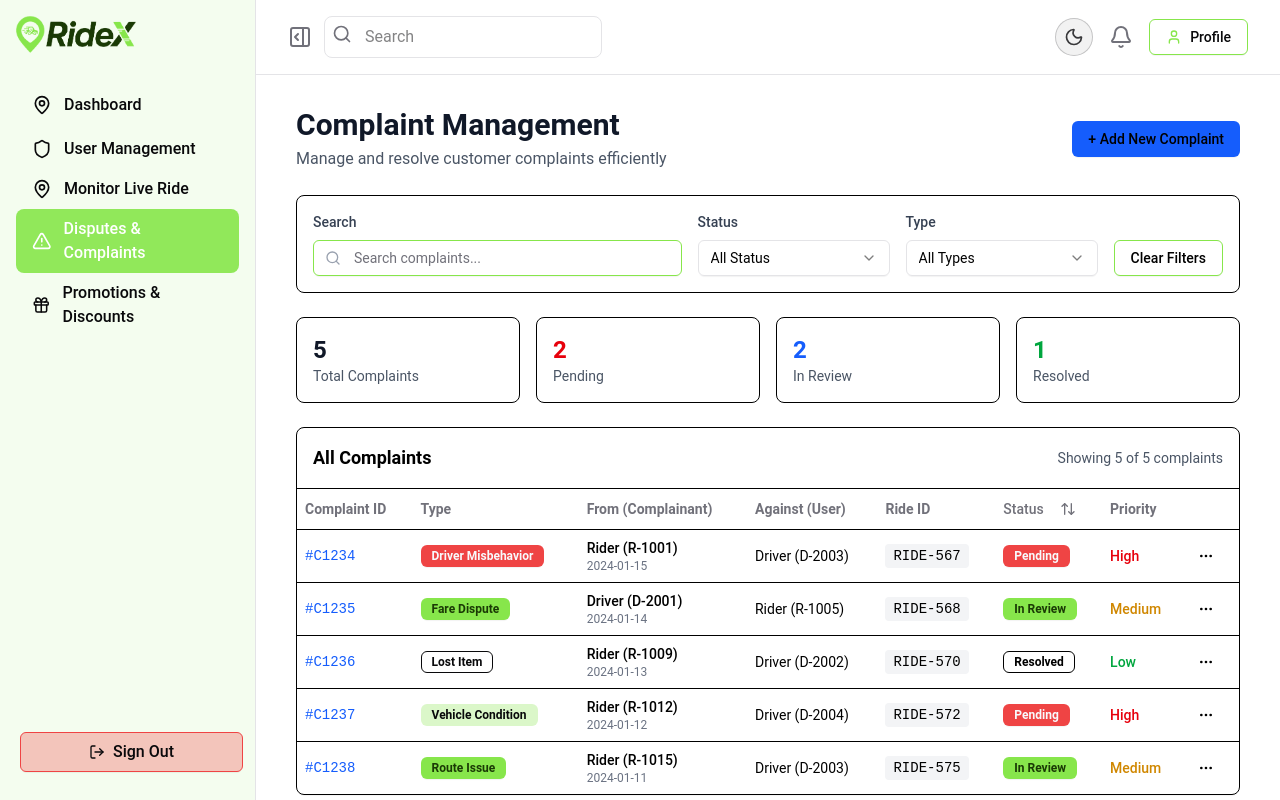
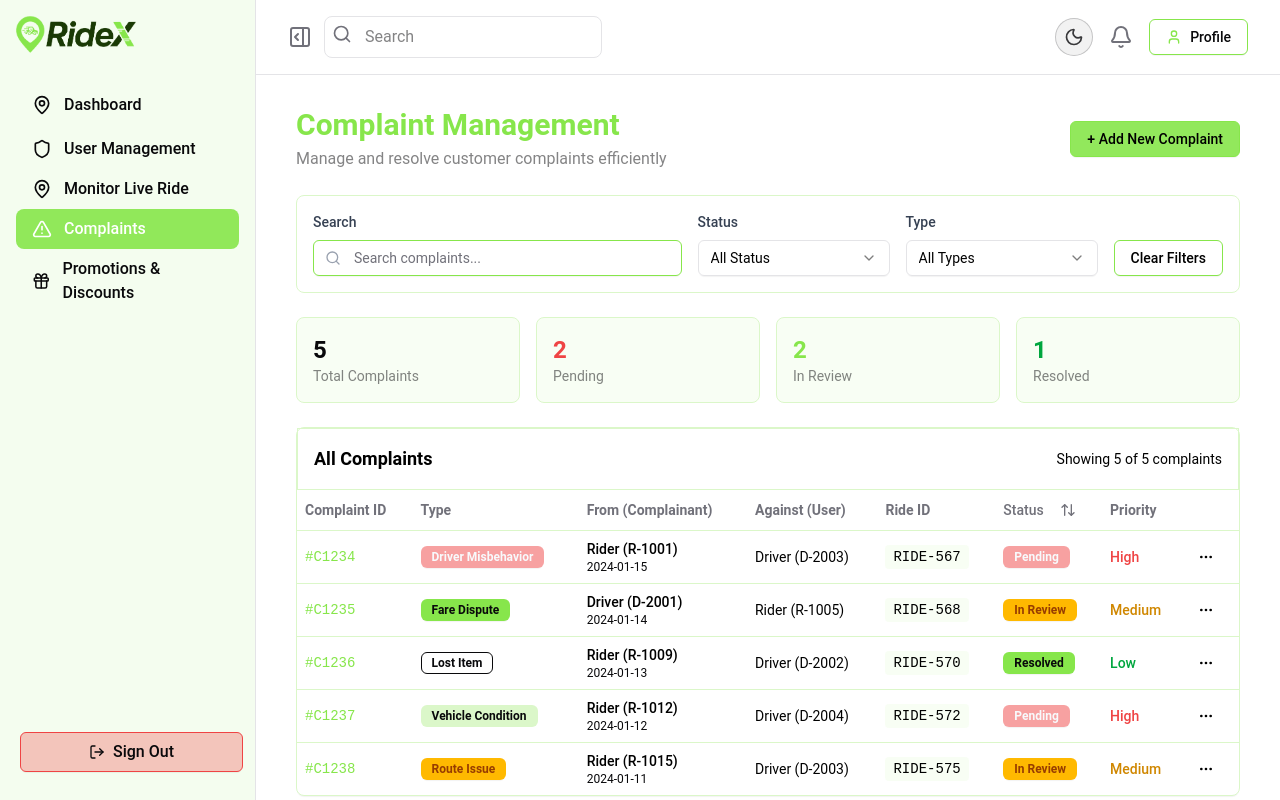
Before and after one commit to rubel6610/RideX-Frontend, a Next.js app: page /dashboard/admin/disputes-complaints in a window 1280 px wide. Built offline with nearby package versions, Linux system fonts and the light colour scheme; no server answers; sample sign-in values are in the browser's storage.

Commit message:
done: complaints route

```diff
--- a/src/app/dashboard/Components/adminDashboard/AdminDashboard.jsx
+++ b/src/app/dashboard/Components/adminDashboard/AdminDashboard.jsx
@@ -40,7 +40,7 @@ const AdminDashboard = () => {
             : "text-foreground hover:bg-primary/10 hover:text-primary"
         }`}
       >
-        <AlertTriangle className="w-5 h-5" /> Disputes & Complaints
+        <AlertTriangle className="w-5 h-5" /> Complaints
       </Link>
 
       {/* Promotions & Discounts */}
--- a/src/app/dashboard/admin/disputes-complaints/page.jsx
+++ b/src/app/dashboard/admin/disputes-complaints/page.jsx
@@ -99,7 +99,7 @@ export default function DisputesAndComplaints() {
       accessorKey: 'id',
       header: 'Complaint ID',
       cell: ({ row }) => (
-        <span className="font-mono font-medium text-blue-600">{row.getValue('id')}</span>
+        <span className="font-mono font-medium text-primary">{row.getValue('id')}</span>
       ),
     },
     {
@@ -113,7 +113,7 @@ export default function DisputesAndComplaints() {
         if (type.includes('Fare Dispute')) variant = 'default';
         if (type.includes('Lost Item')) variant = 'outline';
         if (type.includes('Vehicle')) variant = 'secondary';
-        if (type.includes('Route')) variant = 'default';
+        if (type.includes('Route')) variant = 'warning';
 
         return <Badge variant={variant}>{type}</Badge>;
       },
@@ -124,7 +124,7 @@ export default function DisputesAndComplaints() {
       cell: ({ row }) => (
         <div>
           <div className="font-medium">{row.getValue('from')}</div>
-          <div className="text-xs text-gray-500">{row.original.date}</div>
+          <div className="text-xs text-foreground">{row.original.date}</div>
         </div>
       ),
     },
@@ -136,7 +136,7 @@ export default function DisputesAndComplaints() {
       accessorKey: 'rideId',
       header: 'Ride ID',
       cell: ({ row }) => (
-        <span className="font-mono text-sm bg-gray-100 px-2 py-1 rounded">{row.getValue('rideId')}</span>
+        <span className="font-mono text-sm bg-accent/20 px-2 py-1 rounded">{row.getValue('rideId')}</span>
       ),
     },
     {
@@ -158,8 +158,8 @@ export default function DisputesAndComplaints() {
         let variant = "secondary";
 
         if (status === 'Pending') variant = 'destructive';
-        if (status === 'In Review') variant = 'default';
-        if (status === 'Resolved') variant = 'success';
+        if (status === 'In Review') variant = 'warning';
+        if (status === 'Resolved') variant = 'default';
 
         return <Badge variant={variant}>{status}</Badge>;
       },
@@ -169,9 +169,9 @@ export default function DisputesAndComplaints() {
       header: 'Priority',
       cell: ({ row }) => {
         const priority = row.getValue('priority');
-        let color = "text-gray-600";
+        let color = "text-foreground";
 
-        if (priority === 'High') color = 'text-red-600';
+        if (priority === 'High') color = 'text-destructive';
         if (priority === 'Medium') color = 'text-yellow-600';
         if (priority === 'Low') color = 'text-green-600';
 
@@ -285,16 +285,16 @@ export default function DisputesAndComplaints() {
       {/* Header Section */}
       <div className="flex flex-col lg:flex-row justify-between items-start lg:items-center gap-4">
         <div>
-          <h1 className="text-3xl font-bold text-gray-900">Complaint Management</h1>
-          <p className="text-gray-600 mt-1">Manage and resolve customer complaints efficiently</p>
+          <h1 className="text-3xl font-bold text-primary">Complaint Management</h1>
+          <p className="text-foreground/50 mt-1">Manage and resolve customer complaints efficiently</p>
         </div>
-        <Button onClick={handleAddComplaint} className="bg-blue-600 hover:bg-blue-700">
+        <Button variant="primary" onClick={handleAddComplaint} >
           + Add New Complaint
         </Button>
       </div>
 
       {/* Filters Section */}
-      <div className="bg-white rounded-lg border p-4">
+      <div className="bg-background rounded-lg border border-accent p-4">
         <div className="flex flex-col lg:flex-row gap-4 items-end">
           <div className="flex-1">
             <label className="text-sm font-medium text-gray-700 mb-2 block">Search</label>
@@ -356,36 +356,36 @@ export default function DisputesAndComplaints() {
 
       {/* Stats Section */}
       <div className="grid grid-cols-1 md:grid-cols-4 gap-4">
-        <div className="bg-white rounded-lg border p-4">
-          <div className="text-2xl font-bold text-gray-900">{data.length}</div>
-          <div className="text-sm text-gray-600">Total Complaints</div>
+        <div className="bg-accent/20 hover:bg-accent/30 rounded-lg border border-accent p-4">
+          <div className="text-2xl font-bold text-foreground">{data.length}</div>
+          <div className="text-sm text-foreground/50 ">Total Complaints</div>
         </div>
-        <div className="bg-white rounded-lg border p-4">
-          <div className="text-2xl font-bold text-red-600">
+        <div className="bg-accent/20 hover:bg-accent/30 rounded-lg border border-accent p-4">
+          <div className="text-2xl font-bold text-destructive">
             {data.filter(item => item.status === 'Pending').length}
           </div>
-          <div className="text-sm text-gray-600">Pending</div>
+          <div className="text-sm text-foreground/50">Pending</div>
         </div>
-        <div className="bg-white rounded-lg border p-4">
-          <div className="text-2xl font-bold text-blue-600">
+        <div className="bg-accent/20 hover:bg-accent/30 rounded-lg border border-accent p-4">
+          <div className="text-2xl font-bold text-primary">
             {data.filter(item => item.status === 'In Review').length}
           </div>
-          <div className="text-sm text-gray-600">In Review</div>
+          <div className="text-sm text-foreground/50">In Review</div>
         </div>
-        <div className="bg-white rounded-lg border p-4">
+        <div className="bg-accent/20 hover:bg-accent/30 rounded-lg border border-accent p-4">
           <div className="text-2xl font-bold text-green-600">
             {data.filter(item => item.status === 'Resolved').length}
           </div>
-          <div className="text-sm text-gray-600">Resolved</div>
+          <div className="text-sm text-foreground/50">Resolved</div>
         </div>
       </div>
 
       {/* Table Section */}
-      <div className="bg-white rounded-lg border shadow-sm">
-        <div className="p-4 border-b">
+      <div className="bg-background rounded-lg border border-accent shadow-sm">
+        <div className="p-4 border border-accent">
           <div className="flex justify-between items-center">
             <h2 className="text-lg font-semibold">All Complaints</h2>
-            <div className="text-sm text-gray-600">
+            <div className="text-sm text-forground/50">
               Showing {filteredData.length} of {data.length} complaints
             </div>
           </div>
@@ -415,7 +415,7 @@ export default function DisputesAndComplaints() {
                   <TableRow
                     key={row.id}
                     data-state={row.getIsSelected() && 'selected'}
-                    className="hover:bg-gray-50"
+                    className="hover:bg-accent/20"
                   >
                     {row.getVisibleCells().map((cell) => (
                       <TableCell key={cell.id}>
@@ -427,8 +427,8 @@ export default function DisputesAndComplaints() {
               ) : (
                 <TableRow>
                   <TableCell colSpan={columns.length} className="h-24 text-center">
-                    <div className="text-gray-500">No complaints found.</div>
-                    <div className="text-sm text-gray-400 mt-1">
+                    <div className="text-forground/50">No complaints found.</div>
+                    <div className="text-sm text-forground/50 mt-1">
                       Try adjusting your search or filters
                     </div>
                   </TableCell>
--- a/src/components/ui/badge.jsx
+++ b/src/components/ui/badge.jsx
@@ -9,11 +9,13 @@ const badgeVariants = cva(
     variants: {
       variant: {
         default:
-          "border-transparent bg-primary text-primary-foreground shadow hover:bg-primary/80",
+          "border-transparent bg-primary text-foreground shadow hover:bg-primary/80",
         secondary:
           "border-transparent bg-secondary text-secondary-foreground hover:bg-secondary/80",
         destructive:
-          "border-transparent bg-destructive text-destructive-foreground shadow hover:bg-destructive/80",
+          "border-transparent bg-destructive/50 text-destructive-foreground shadow hover:bg-destructive/80",
+          warning:
+          "border-transparent  bg-amber-400 text-amber-800 shadow hover:bg-bg-amber-600",
         outline: "text-foreground",
       },
     },
--- a/src/components/ui/table.jsx
+++ b/src/components/ui/table.jsx
@@ -13,7 +13,7 @@ const Table = React.forwardRef(({ className, ...props }, ref) => (
 Table.displayName = "Table"
 
 const TableHeader = React.forwardRef(({ className, ...props }, ref) => (
-  <thead ref={ref} className={cn("[&_tr]:border-b", className)} {...props} />
+  <thead ref={ref} className={cn("[&_tr]:border-b border-accent", className)} {...props} />
 ))
 TableHeader.displayName = "TableHeader"
 
@@ -28,7 +28,7 @@ TableBody.displayName = "TableBody"
 const TableFooter = React.forwardRef(({ className, ...props }, ref) => (
   <tfoot
     ref={ref}
-    className={cn("border-t bg-muted/50 font-medium [&>tr]:last:border-b-0", className)}
+    className={cn("border-t border-accent bg-muted/50 font-medium [&>tr]:last:border-b-0", className)}
     {...props} />
 ))
 TableFooter.displayName = "TableFooter"
@@ -37,7 +37,7 @@ const TableRow = React.forwardRef(({ className, ...props }, ref) => (
   <tr
     ref={ref}
     className={cn(
-      "border-b transition-colors hover:bg-muted/50 data-[state=selected]:bg-muted",
+      "border-b border-accent transition-colors hover:bg-accent/10 data-[state=selected]:bg-muted",
       className
     )}
     {...props} />
```
